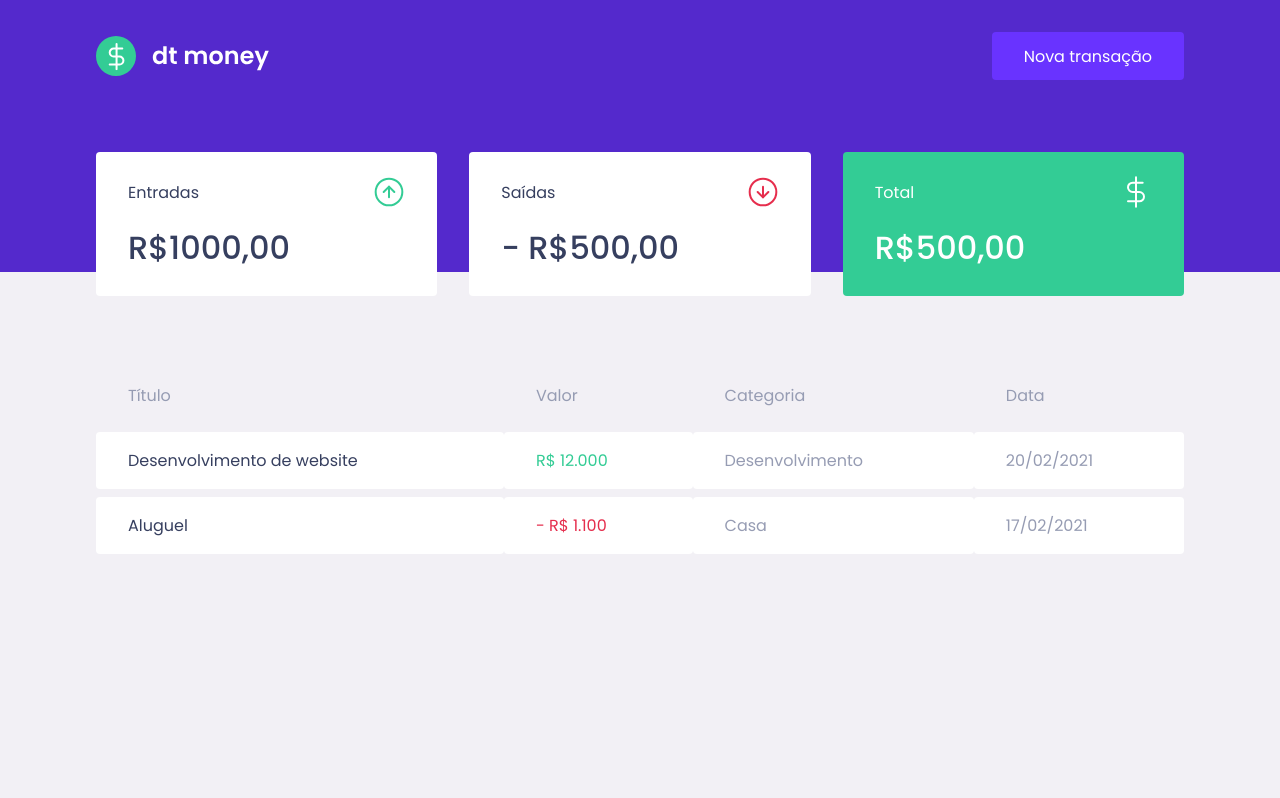
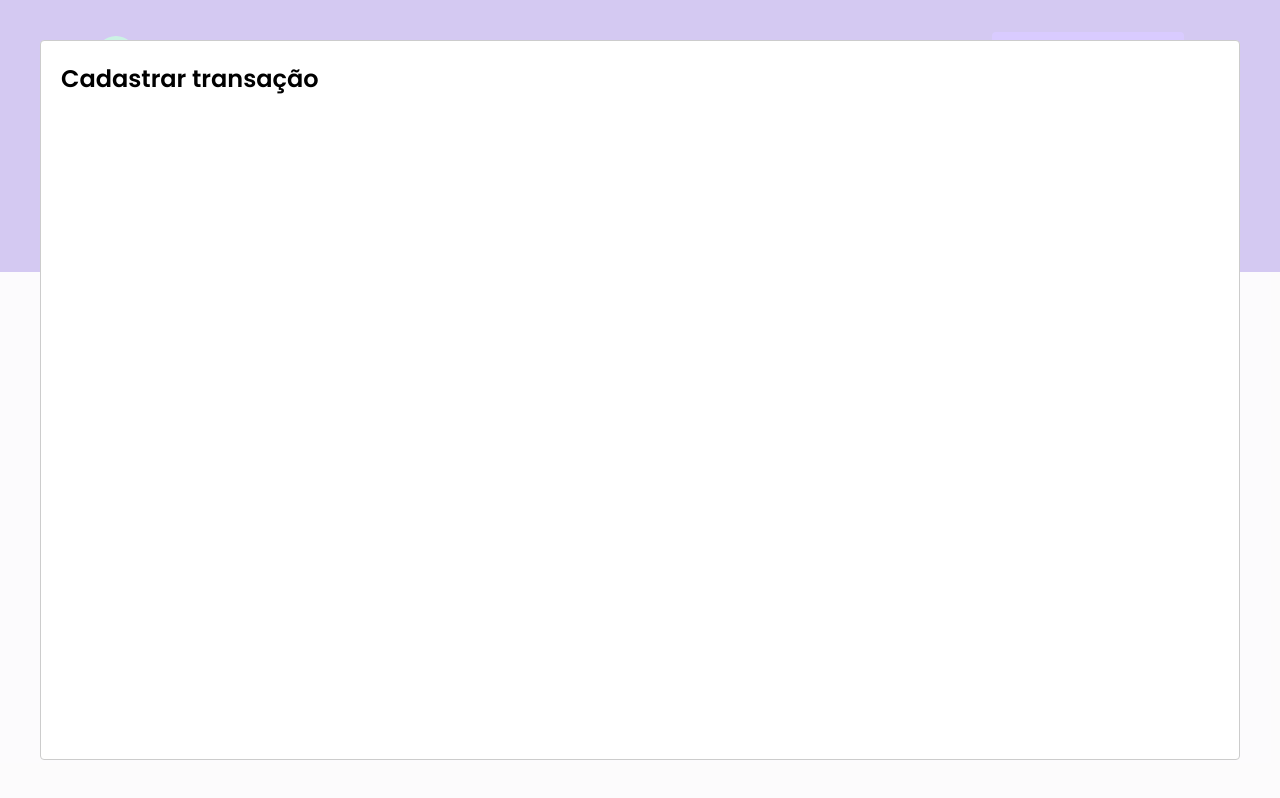
Before and after one commit to matheus-neves/dtmoney, a React (Create React App) app: page / in a window 1280 px wide. Both pictures are taken after a click on the button "Nova transação". Built offline with nearby package versions, Linux system fonts and the light colour scheme; no server answers; what miragejs would draw is missing.

Commit message:
feat: Created component NewTransactionModal

```diff
--- a/src/App.tsx
+++ b/src/App.tsx
@@ -1,12 +1,33 @@
+import { useState } from "react";
+import Modal from "react-modal";
 import { Dashboard } from "./components/Dashboard";
 import { Header } from "./components/Header";
 import { GlobalStyle } from "./styles/global"
+import { NewTransactionModal } from './components/NewTransactionModal'
+
+Modal.setAppElement('#root')
 
 export const App = () => {
+  const [isNewTransactionModalOpen, setIsNewTransactionModalOpen] = useState(false);
+
+  const handleOpenNewTransactionModal = () => {
+    setIsNewTransactionModalOpen(true)
+  }
+
+  const handleCloseNewTransactionModal = () => {
+    setIsNewTransactionModalOpen(false)
+  }
+
   return (
     <>
-      <Header />
+      <Header onOpenNewTransactionModal={handleOpenNewTransactionModal} />
       <Dashboard />
+
+      <NewTransactionModal
+        isOpen={isNewTransactionModalOpen}
+        onRequestClose={handleCloseNewTransactionModal}
+      />
+
       <GlobalStyle />
     </>
   );
--- a/src/components/Header/index.tsx
+++ b/src/components/Header/index.tsx
@@ -1,12 +1,17 @@
 import logoImg from '../../assets/logo.svg'
 import { Container, Content } from './styles'
 
-export const Header = () => {
+interface HeaderProps {
+  onOpenNewTransactionModal: () => void;
+}
+
+export const Header = ({ onOpenNewTransactionModal }: HeaderProps) => {
+
   return (
     <Container>
       <Content>
         <img src={logoImg} alt="dt money" />
-        <button type="button">Nova transação</button>
+        <button type="button" onClick={onOpenNewTransactionModal}>Nova transação</button>
       </Content>
     </Container>
   )
--- /dev/null
+++ b/src/components/NewTransactionModal/index.tsx
@@ -0,0 +1,17 @@
+import Modal from "react-modal"
+
+interface NewTransactionModalProps {
+  isOpen: boolean;
+  onRequestClose: () => void;
+}
+
+export const NewTransactionModal = ({ isOpen, onRequestClose }: NewTransactionModalProps) => {
+  return (
+    <Modal
+      isOpen={isOpen}
+      onRequestClose={onRequestClose}
+    >
+      <h2>Cadastrar transação</h2>
+    </Modal>
+  )
+}
--- /dev/null
+++ b/src/components/NewTransactionModal/styles.ts
@@ -0,0 +1,3 @@
+import styled from 'styled-components';
+
+export const Container = styled.div``
```
